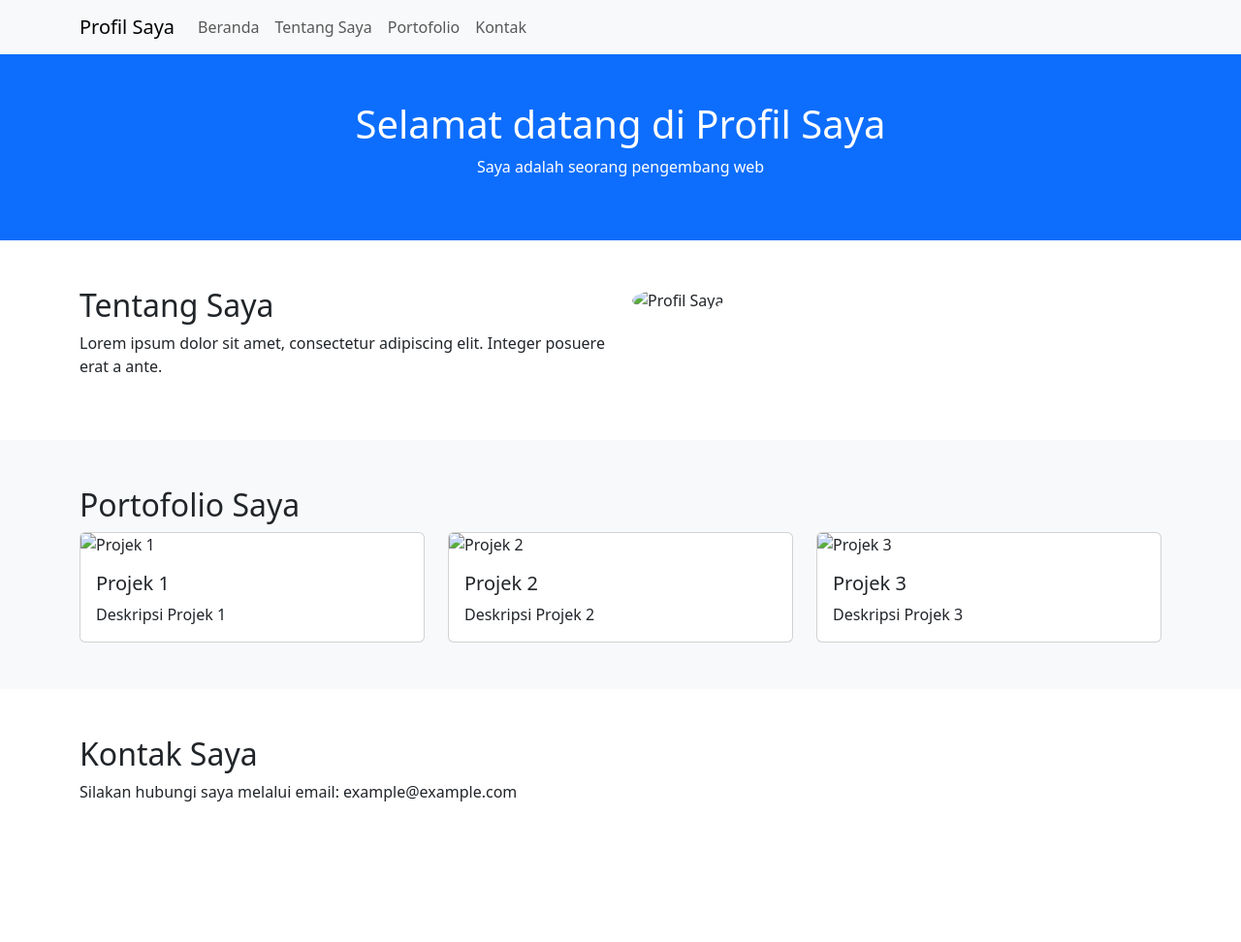
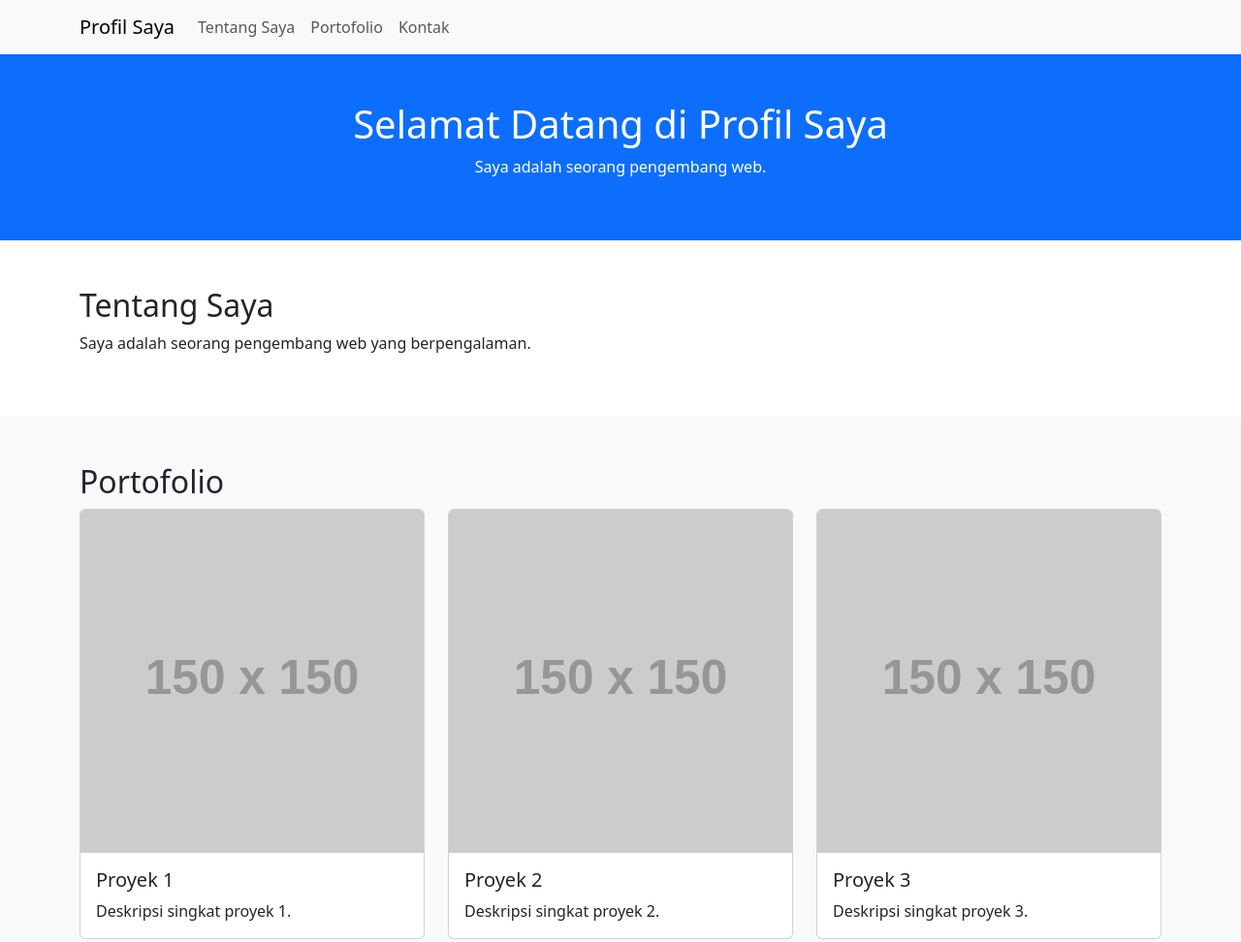
Before and after one commit to Razes111/Razes111, a plain HTML site: page indeks.html in a window 1280 px wide. Shown: the top 972 px of the page at 97% size. Before the commit the page ends 893 px from the top, so only its background shows below. Drawn offline with nearby package versions, Linux system fonts and the light colour scheme; placeholder pictures from the web are drawn by us.

Commit message:
Update indeks.html

```diff
--- a/indeks.html
+++ b/indeks.html
@@ -3,90 +3,80 @@
 <head>
     <meta charset="UTF-8">
     <meta name="viewport" content="width=device-width, initial-scale=1.0">
-    <!-- Sertakan link ke Bootstrap CSS -->
-    <link rel="stylesheet" href="https://cdn.jsdelivr.net/npm/bootstrap/dist/css/bootstrap.min.css">
     <title>Profil Saya</title>
+
+    <!-- Load Bootstrap CSS -->
+    <link href="https://cdn.jsdelivr.net/npm/bootstrap@5.3.0/dist/css/bootstrap.min.css" rel="stylesheet">
 </head>
 <body>
-
     <!-- Navbar -->
     <nav class="navbar navbar-expand-lg navbar-light bg-light">
         <div class="container">
             <a class="navbar-brand" href="#">Profil Saya</a>
-        <button class="navbar-toggler" type="button" data-toggle="collapse" data-target="#navbarNav" aria-controls="navbarNav" aria-expanded="false" aria-label="Toggle navigation">
+            <button class="navbar-toggler" type="button" data-bs-toggle="collapse" data-bs-target="#navbarNav" aria-controls="navbarNav" aria-expanded="false" aria-label="Toggle navigation">
                 <span class="navbar-toggler-icon"></span>
             </button>
             <div class="collapse navbar-collapse" id="navbarNav">
                 <ul class="navbar-nav ml-auto">
                     <li class="nav-item">
-                    <a class="nav-link" href="#">Beranda</a>
-                </li>
-                <li class="nav-item">
-                    <a class="nav-link" href="#tentang">Tentang Saya</a>
+                        <a class="nav-link" href="#about">Tentang Saya</a>
                     </li>
                     <li class="nav-item">
                         <a class="nav-link" href="#portfolio">Portofolio</a>
                     </li>
                     <li class="nav-item">
-                    <a class="nav-link" href="#kontak">Kontak</a>
+                        <a class="nav-link" href="#contact">Kontak</a>
                     </li>
                 </ul>
             </div>
         </div>
     </nav>
 
-<!-- Header -->
-<header class="bg-primary text-white text-center py-5">
+    <!-- Hero Section -->
+    <header class="hero bg-primary text-white text-center py-5">
         <div class="container">
-        <h1>Selamat datang di Profil Saya</h1>
-        <p>Saya adalah seorang pengembang web</p>
+            <h1>Selamat Datang di Profil Saya</h1>
+            <p>Saya adalah seorang pengembang web.</p>
         </div>
     </header>
 
-<!-- Tentang Saya -->
-<section id="tentang" class="py-5">
+    <!-- About Section -->
+    <section id="about" class="py-5">
         <div class="container">
-        <div class="row">
-            <div class="col-md-6">
             <h2>Tentang Saya</h2>
-                <p>Lorem ipsum dolor sit amet, consectetur adipiscing elit. Integer posuere erat a ante.</p>
-            </div>
-            <div class="col-md-6">
-                <img src="profil.jpg" alt="Profil Saya" class="img-fluid rounded-circle">
-            </div>
-        </div>
+            <p>Saya adalah seorang pengembang web yang berpengalaman.</p>
         </div>
     </section>
 
-<!-- Portofolio -->
+    <!-- Portfolio Section -->
     <section id="portfolio" class="bg-light py-5">
         <div class="container">
-        <h2>Portofolio Saya</h2>
+            <h2>Portofolio</h2>
             <div class="row">
                 <div class="col-md-4">
                     <div class="card">
-                    <img src="projek1.jpg" alt="Projek 1" class="card-img-top">
+                        <img src="https://via.placeholder.com/150" class="card-img-top" alt="Proyek 1">
                         <div class="card-body">
-                        <h5 class="card-title">Projek 1</h5>
-                        <p class="card-text">Deskripsi Projek 1</p>
+                            <h5 class="card-title">Proyek 1</h5>
+                            <p class="card-text">Deskripsi singkat proyek 1.</p>
                         </div>
                     </div>
                 </div>
                 <div class="col-md-4">
                     <div class="card">
-                    <img src="projek2.jpg" alt="Projek 2" class="card-img-top">
+                        <img src="https://via.placeholder.com/150" class="card-img-top" alt="Proyek 2">
                         <div class="card-body">
-                        <h5 class="card-title">Projek 2</h5>
-                        <p class="card-text">Deskripsi Projek 2</p>
+                            <h5 class="card-title">Proyek 2</h5>
+                            <p class="card-text">Deskripsi singkat proyek 2.</p>
                         </div>
                     </div>
                 </div>
                 <div class="col-md-4">
                     <div class="card">
-                    <img src="projek3.jpg" alt="Projek 3" class="card-img-top">
+                        <img src="https://via.placeholder.com/150" class="card-img-top" alt="Proyek 3">
                         <div class="card-body">
-                        <h5 class="card-title">Projek 3</h5>
-                        <p class="card-text">Deskripsi Projek 3</p>
+                            <h5 class="card-title">Proyek 3</h5>
+                            <p class="card-text">Deskripsi singkat proyek 3.</p>
                         </div>
                     </div>
                 </div>
@@ -94,15 +84,15 @@
         </div>
     </section>
 
-<!-- Kontak -->
-<section id="kontak" class="py-5">
+    <!-- Contact Section -->
+    <section id="contact" class="py-5">
         <div class="container">
-        <h2>Kontak Saya</h2>
-        <p>Silakan hubungi saya melalui email: example@example.com</p>
+            <h2>Kontak</h2>
+            <p>Silakan hubungi saya melalui email: <a href="mailto:contoh@email.com">contoh@email.com</a></p>
         </div>
     </section>
 
-<!-- Sertakan link ke Bootstrap JS (jQuery dan Popper.js harus disertakan juga) -->
-<script src="https://cdn.jsdelivr.net/npm/bootstrap/dist/js/bootstrap.min.js"></script>
+    <!-- Load Bootstrap JS (optional) -->
+    <script src="https://cdn.jsdelivr.net/npm/bootstrap@5.3.0/dist/js/bootstrap.bundle.min.js"></script>
 </body>
 </html>
```
Lines whose indentation alone changed are shown as unchanged.
